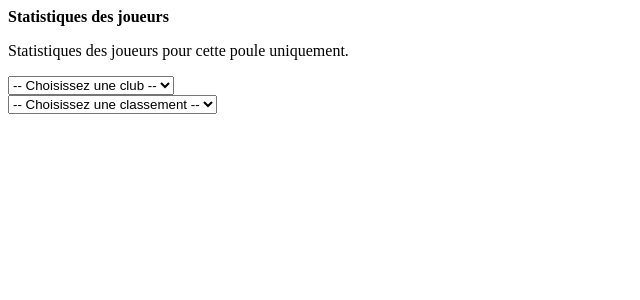
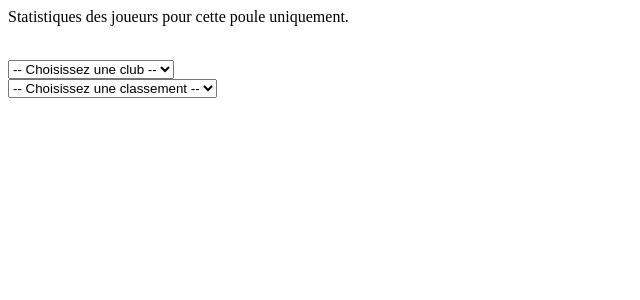
Before and after one commit to lbnt/hbstat, a Django app: page /poolplayers/ in a window 1280 px wide. Shown: the top 300 px of the page, without its empty margins (0-640 px from the left). Run offline with Django 4.2, Linux system fonts and the light colour scheme; data that the repository does not hold is empty; parts of the project's set-up code (start-up, migrations or seed data) failed here and were passed over.

```diff
--- a/hbsui/templates/hbsui/poolplayers.html
+++ b/hbsui/templates/hbsui/poolplayers.html
@@ -1,11 +1,11 @@
 <div class="columns">
     <div class="column is-8 is-offset-2 is-full-mobile is-size-7-mobile">
-        <p><strong>Statistiques des joueurs</strong></p>
         <p>Statistiques des joueurs pour cette poule uniquement.</p>
+        <br>
         <form>
             <div class="field">
                 <div class="control">
-                    <div class="select">
+                    <div class="select is-fullwidth">
                         <select hx-get="/poolplayersdata/"
                             name="clubid"
                             hx-target="#poolplayersdata"
@@ -21,7 +21,7 @@
             </div>
             <div class="field">
                 <div class="control">
-                    <div class="select">
+                    <div class="select is-fullwidth">
                         <select hx-get="/poolplayersdata/"
                             name="orderby"
                             hx-target="#poolplayersdata"
--- a/hbsui/templates/hbsui/poolteams.html
+++ b/hbsui/templates/hbsui/poolteams.html
@@ -1,6 +1,5 @@
 <div class="columns">
     <div class="column is-8 is-offset-2 is-full-mobile is-size-7-mobile">
-        <p><strong>Classement de la poule</strong></p>
         {% if poolteams %}
         <table class="table is-narrow is-fullwidth is-hoverable">
             <thead>
```
Also changed, not shown: hbsui/templates/hbsui/poolevents.html (+2 -8 lines), hbsui/templates/hbsui/poolsdata.html (+12 -8 lines).
